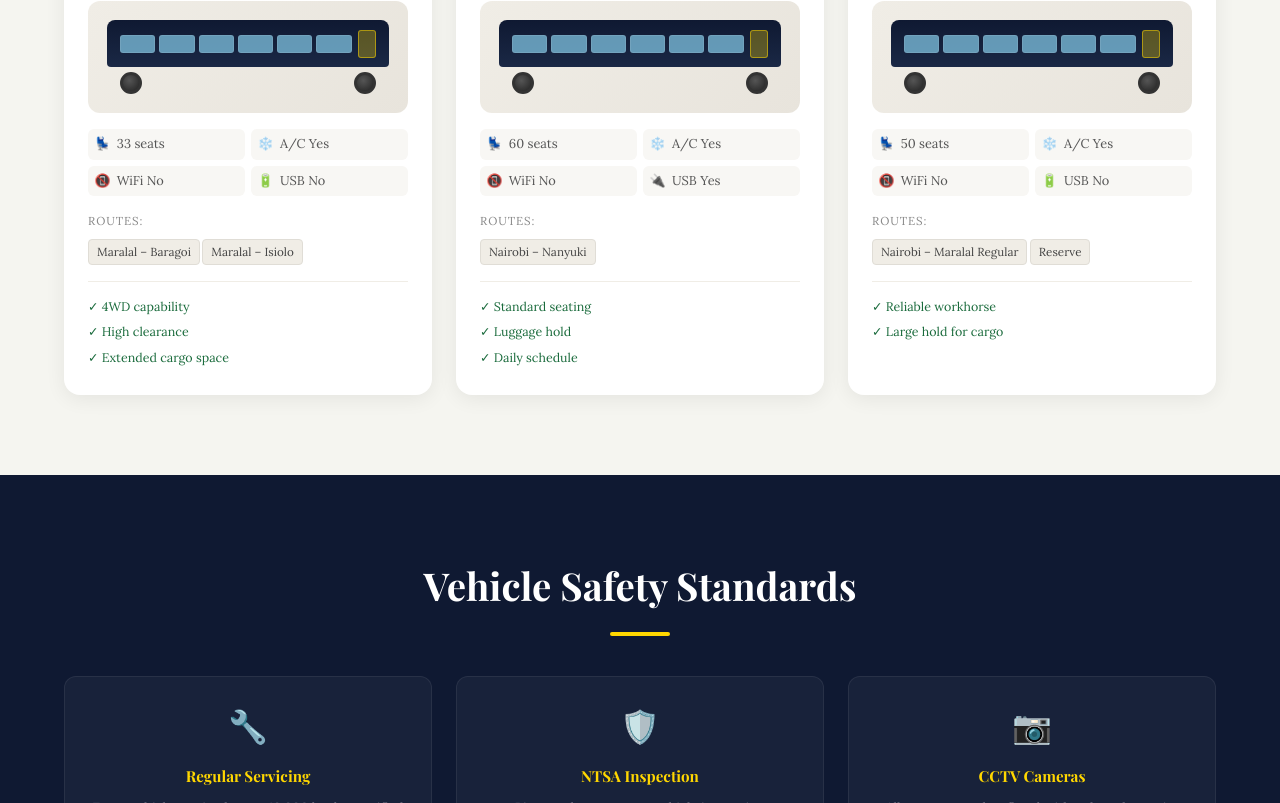
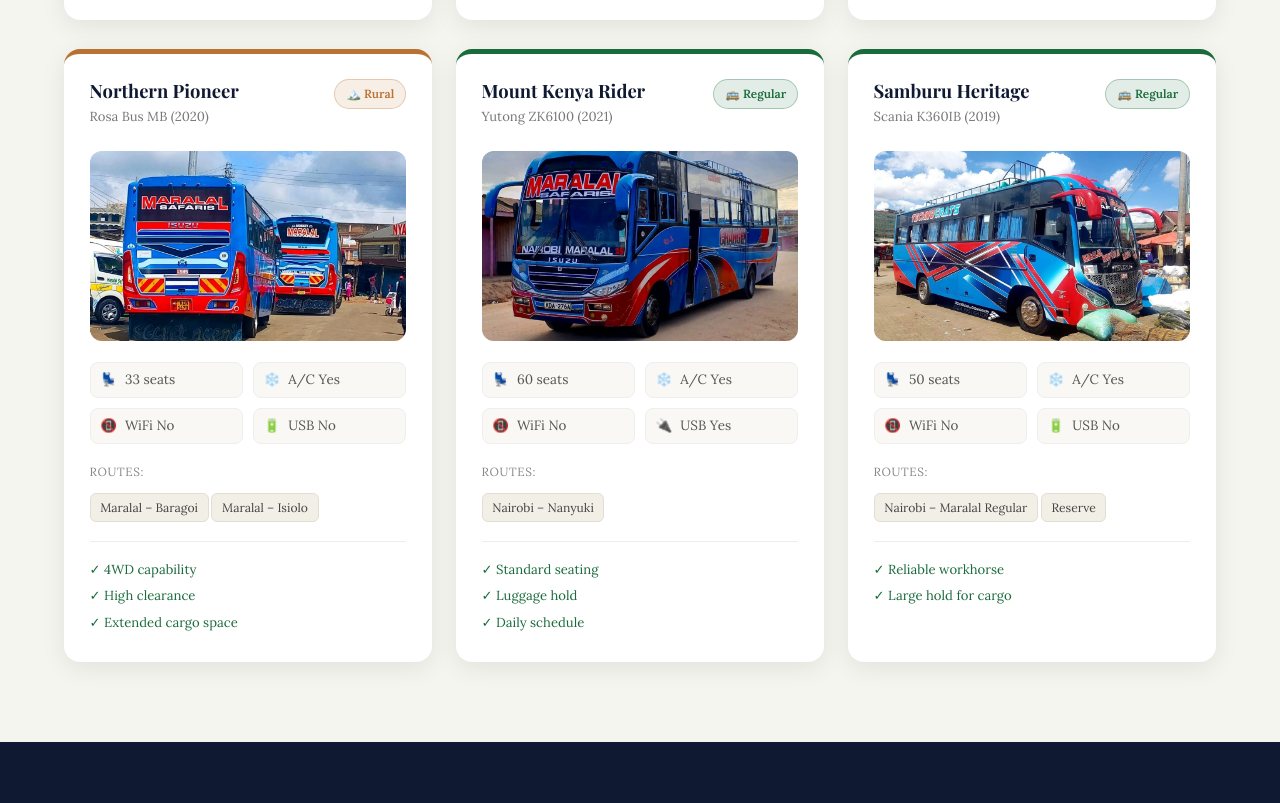
Before and after one commit to richardngasike/maralal-safaris, a Next.js app: page /fleet in a window 1280 px wide. Shown: the part 1317-2120 px from the top of the page. Built offline with nearby package versions, Linux system fonts and the light colour scheme; a web font is replaced by a local one.

Commit message:
adding fleet images

```diff
--- a/pages/fleet.js
+++ b/pages/fleet.js
@@ -98,6 +98,7 @@ export default function Fleet() {
           <h2 className="section-title">Our Vehicles</h2>
           <p className="section-subtitle">All vehicles undergo NTSA-mandated inspection every 6 months.</p>
           <div className="gold-divider"></div>
+
           <div className={styles.fleetGrid}>
             {FLEET.map((bus, i) => (
               <div key={i} className={`${styles.busCard} ${styles[bus.type]}`}>
@@ -112,20 +113,14 @@ export default function Fleet() {
                 </div>
 
                 <div className={styles.busVisual}>
-                  <div className={styles.busIllustration}>
-                    <div className={styles.busBody}>
-                      <div className={styles.busWindows}>
-                        {Array.from({ length: 6 }).map((_, w) => (
-                          <div key={w} className={styles.window}></div>
-                        ))}
-                      </div>
-                      <div className={styles.busDoor}></div>
-                    </div>
-                    <div className={styles.busWheels}>
-                      <div className={styles.wheel}></div>
-                      <div className={styles.wheel}></div>
-                    </div>
-                  </div>
+                  <img
+                    src={`/gallery/image${i + 1}.jpeg`}
+                    alt={`${bus.name} - ${bus.model}`}
+                    className={styles.busImage}
+                    width={320}
+                    height={180}
+                    loading="lazy"
+                  />
                 </div>
 
                 <div className={styles.busSpecs}>
--- a/styles/Fleet.module.css
+++ b/styles/Fleet.module.css
@@ -1,227 +1,226 @@
 .fleetGrid {
   display: grid;
   grid-template-columns: repeat(3, 1fr);
-  gap: 1.5rem;
+  gap: 1.8rem 1.5rem;
+  margin-top: 2.5rem;
 }
 
 .busCard {
   background: white;
   border-radius: 16px;
-  padding: 1.5rem;
-  box-shadow: 0 4px 20px rgba(0,0,0,0.07);
-  border-top: 5px solid #8B0000;
-  transition: transform 0.25s, box-shadow 0.25s;
+  padding: 1.6rem;
+  box-shadow: 0 6px 24px rgba(0, 0, 0, 0.08);
+  border-top: 5px solid #8b0000;
+  transition: transform 0.28s ease, box-shadow 0.28s ease;
+  display: flex;
+  flex-direction: column;
 }
 
-.busCard.express { border-top-color: #8B0000; }
+.busCard.express { border-top-color: #8b0000; }
 .busCard.regular { border-top-color: #1a6b3c; }
-.busCard.rural { border-top-color: #b87333; }
+.busCard.rural   { border-top-color: #b87333; }
 
 .busCard:hover {
-  transform: translateY(-5px);
-  box-shadow: 0 16px 50px rgba(0,0,0,0.12);
+  transform: translateY(-8px);
+  box-shadow: 0 20px 60px rgba(0, 0, 0, 0.14);
 }
 
 .busHeader {
   display: flex;
   justify-content: space-between;
   align-items: flex-start;
-  margin-bottom: 1rem;
-  gap: 0.5rem;
+  margin-bottom: 1.1rem;
+  gap: 0.8rem;
 }
 
 .busHeader h3 {
   font-family: 'Playfair Display', serif;
-  font-size: 1rem;
+  font-size: 1.15rem;
   color: #0f1932;
+  margin: 0;
+  line-height: 1.25;
 }
 
 .model {
-  font-size: 0.75rem;
-  color: #888;
-  margin-top: 0.2rem;
+  font-size: 0.82rem;
+  color: #777;
+  margin-top: 0.25rem;
 }
 
 .typeBadge {
-  font-size: 0.7rem;
-  padding: 0.2rem 0.6rem;
-  border-radius: 20px;
+  font-size: 0.74rem;
+  font-weight: 600;
+  padding: 0.28rem 0.7rem;
+  border-radius: 999px;
   white-space: nowrap;
   flex-shrink: 0;
 }
 
-.badge_express { background: rgba(139,0,0,0.1); color: #8B0000; border: 1px solid rgba(139,0,0,0.3); }
-.badge_regular { background: rgba(26,107,60,0.1); color: #1a6b3c; border: 1px solid rgba(26,107,60,0.3); }
-.badge_rural { background: rgba(184,115,51,0.1); color: #b87333; border: 1px solid rgba(184,115,51,0.3); }
+.badge_express { background: rgba(139, 0, 0, 0.12); color: #8b0000; border: 1px solid rgba(139, 0, 0, 0.3); }
+.badge_regular { background: rgba(26, 107, 60, 0.12);  color: #1a6b3c; border: 1px solid rgba(26, 107, 60, 0.3); }
+.badge_rural   { background: rgba(184, 115, 51, 0.12); color: #b87333; border: 1px solid rgba(184, 115, 51, 0.3); }
 
-/* Bus illustration */
+/* ────────────────────────────────────────
+   Image area – replaced old illustration
+───────────────────────────────────────── */
 .busVisual {
-  background: linear-gradient(135deg, #f0ede6, #e8e4dc);
+  width: 100%;
+  height: 190px;
+  margin: 0.4rem 0 1.3rem;
   border-radius: 12px;
-  padding: 1.2rem;
-  margin: 1rem 0;
-  display: flex;
-  align-items: center;
-  justify-content: center;
+  overflow: hidden;
+  background: #e8e6e0;
+  box-shadow: inset 0 1px 4px rgba(0,0,0,0.06);
 }
 
-.busIllustration {
+.busImage {
   width: 100%;
+  height: 100%;
+  object-fit: cover;
+  object-position: center;
+  display: block;
+  transition: transform 0.4s ease;
 }
 
-.busBody {
-  background: linear-gradient(180deg, #0f1932 0%, #1a2845 100%);
-  border-radius: 8px 8px 4px 4px;
-  padding: 0.6rem 0.8rem;
-  display: flex;
-  align-items: center;
-  gap: 0.4rem;
-  margin-bottom: 0.3rem;
-}
-
-.busWindows {
-  display: flex;
-  gap: 0.25rem;
-  flex: 1;
-}
-
-.window {
-  flex: 1;
-  height: 18px;
-  background: rgba(135, 206, 235, 0.7);
-  border-radius: 3px;
-  border: 1px solid rgba(255,255,255,0.1);
-}
-
-.busDoor {
-  width: 18px;
-  height: 28px;
-  background: rgba(255,215,0,0.3);
-  border-radius: 3px;
-  border: 1px solid rgba(255,215,0,0.5);
-  flex-shrink: 0;
-}
-
-.busWheels {
-  display: flex;
-  justify-content: space-between;
-  padding: 0 0.8rem;
-}
-
-.wheel {
-  width: 22px;
-  height: 22px;
-  border-radius: 50%;
-  background: radial-gradient(circle at 40% 35%, #555, #222);
-  border: 3px solid #333;
+.busCard:hover .busImage {
+  transform: scale(1.06);
 }
 
 /* Specs */
 .busSpecs {
   display: grid;
   grid-template-columns: 1fr 1fr;
-  gap: 0.4rem;
-  margin-bottom: 1rem;
+  gap: 0.6rem;
+  margin-bottom: 1.2rem;
 }
 
 .spec {
   display: flex;
   align-items: center;
-  gap: 0.4rem;
-  font-size: 0.8rem;
+  gap: 0.5rem;
+  font-size: 0.84rem;
   color: #555;
-  padding: 0.3rem 0.4rem;
-  background: #f8f7f4;
-  border-radius: 6px;
+  padding: 0.4rem 0.6rem;
+  background: #f9f8f5;
+  border-radius: 8px;
+  border: 1px solid #eee;
 }
 
 /* Routes */
 .busRoutes {
-  margin-bottom: 1rem;
+  margin-bottom: 1.2rem;
 }
 
 .routeLabel {
-  font-size: 0.72rem;
+  font-size: 0.74rem;
   text-transform: uppercase;
-  letter-spacing: 0.08em;
+  letter-spacing: 0.6px;
   color: #888;
-  margin-bottom: 0.4rem;
+  margin-bottom: 0.5rem;
+  font-weight: 500;
 }
 
 .routeTag {
   display: inline-block;
-  background: #f0ede6;
+  background: #f2efe7;
   color: #444;
-  font-size: 0.73rem;
-  padding: 0.15rem 0.5rem;
-  border-radius: 4px;
-  margin: 0.15rem 0.15rem 0 0;
-  border: 1px solid #e0ddd6;
+  font-size: 0.76rem;
+  padding: 0.22rem 0.6rem;
+  border-radius: 6px;
+  margin: 0.18rem 0.18rem 0 0;
+  border: 1px solid #e2ded4;
 }
 
 /* Features */
 .busFeatList {
   list-style: none;
+  padding: 0;
+  margin: 0;
   border-top: 1px solid #f0ede6;
-  padding-top: 0.75rem;
+  padding-top: 0.9rem;
+  flex-grow: 1;
 }
 
 .busFeatList li {
-  font-size: 0.78rem;
+  font-size: 0.82rem;
   color: #1a6b3c;
-  padding: 0.18rem 0;
+  padding: 0.22rem 0;
+  line-height: 1.5;
 }
 
-/* Safety */
+/* ────────────────────────────────────────
+   Safety section (unchanged except minor polish)
+───────────────────────────────────────── */
 .safetySection {
   background: #0f1932;
-  padding: 5rem 1.5rem;
+  padding: 5.5rem 1.5rem 6rem;
+  color: #e8e8e8;
 }
 
 .safetyGrid {
   display: grid;
   grid-template-columns: repeat(3, 1fr);
-  gap: 1.5rem;
+  gap: 1.8rem;
 }
 
 .safetyCard {
-  background: rgba(255,255,255,0.04);
-  border: 1px solid rgba(255,255,255,0.07);
-  border-radius: 12px;
-  padding: 1.5rem;
+  background: rgba(255, 255, 255, 0.05);
+  border: 1px solid rgba(255, 255, 255, 0.08);
+  border-radius: 14px;
+  padding: 1.8rem 1.4rem;
   text-align: center;
-  transition: all 0.25s;
+  transition: all 0.3s ease;
 }
 
 .safetyCard:hover {
-  background: rgba(255,255,255,0.07);
-  transform: translateY(-3px);
+  background: rgba(255, 255, 255, 0.09);
+  transform: translateY(-6px);
 }
 
 .safetyIcon {
-  font-size: 2rem;
-  margin-bottom: 0.75rem;
+  font-size: 2.4rem;
+  margin-bottom: 1rem;
 }
 
 .safetyCard h3 {
-  color: #FFD700;
+  color: #ffd700;
   font-family: 'Playfair Display', serif;
-  font-size: 0.95rem;
-  margin-bottom: 0.5rem;
+  font-size: 1.05rem;
+  margin: 0 0 0.7rem;
 }
 
 .safetyCard p {
-  color: #778;
-  font-size: 0.82rem;
+  color: #aaa;
+  font-size: 0.86rem;
   line-height: 1.6;
+  margin: 0;
 }
 
+/* ────────────────────────────────────────
+   Responsive
+───────────────────────────────────────── */
 @media (max-width: 1024px) {
-  .fleetGrid { grid-template-columns: repeat(2, 1fr); }
-  .safetyGrid { grid-template-columns: repeat(2, 1fr); }
+  .fleetGrid {
+    grid-template-columns: repeat(2, 1fr);
+    gap: 1.6rem;
+  }
+  .safetyGrid {
+    grid-template-columns: repeat(2, 1fr);
+  }
+  .busVisual {
+    height: 180px;
+  }
 }
 
-@media (max-width: 600px) {
-  .fleetGrid { grid-template-columns: 1fr; }
-  .safetyGrid { grid-template-columns: 1fr; }
+@media (max-width: 640px) {
+  .fleetGrid,
+  .safetyGrid {
+    grid-template-columns: 1fr;
+  }
+  .busCard {
+    padding: 1.4rem;
+  }
+  .busVisual {
+    height: 200px; /* slightly taller on mobile for better impact */
+  }
 }
```
